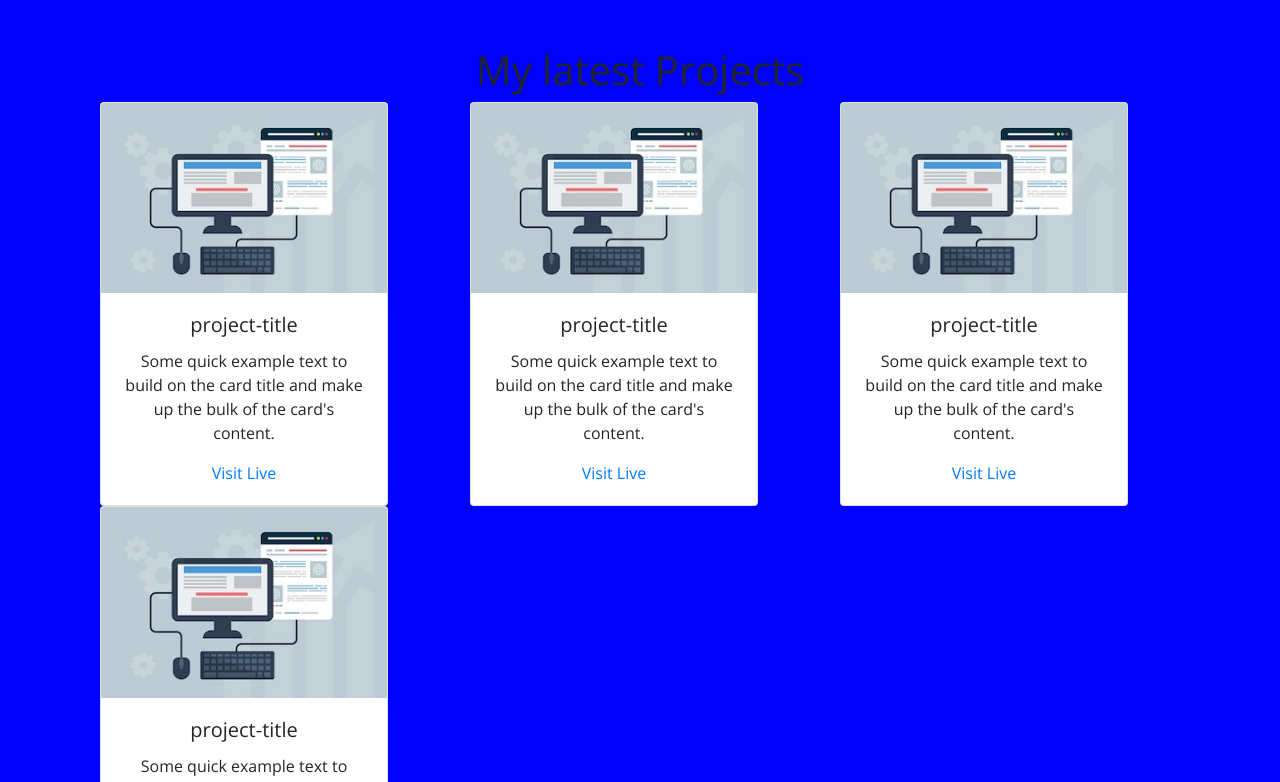
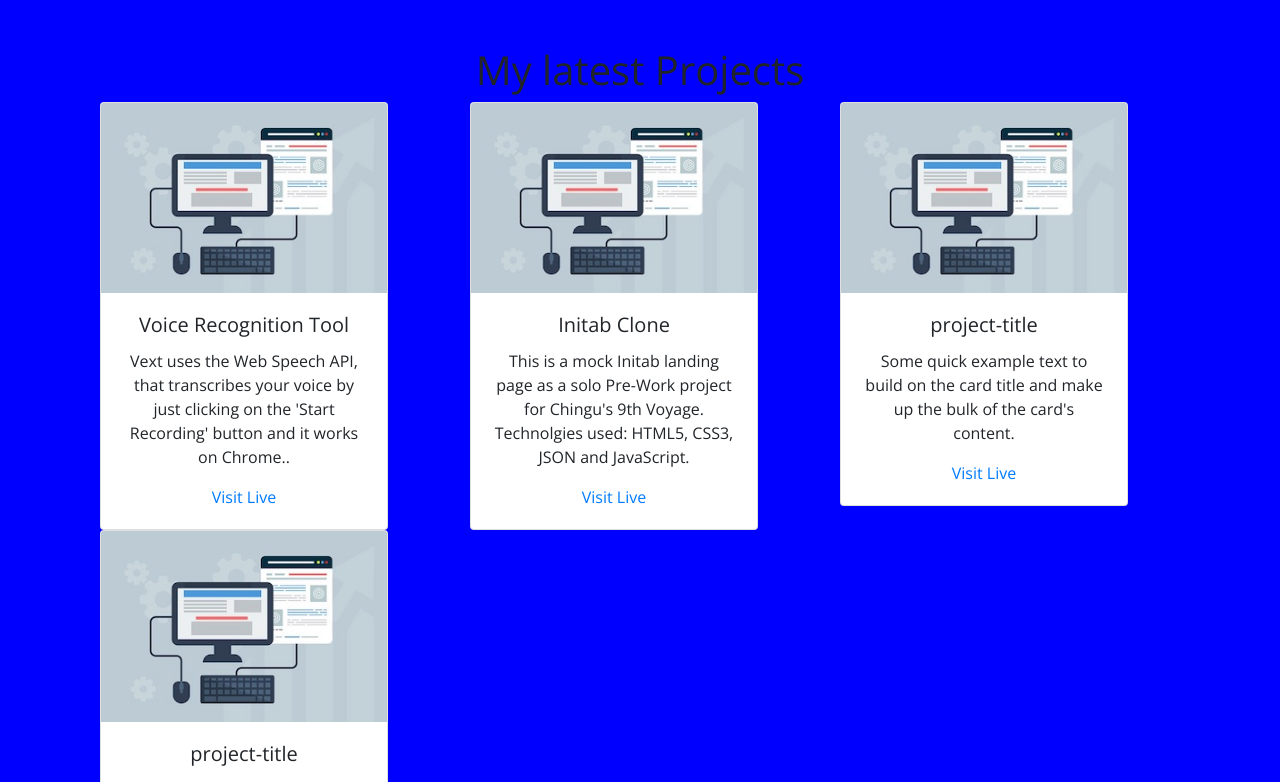
Before and after one commit to Hemlatab/portfolio-v2, a React (Create React App) app: page / in a window 1280 px wide. Shown: the part 858-1640 px from the top of the page. Built offline with nearby package versions, Linux system fonts and the light colour scheme.

Commit message:
Add styles

```diff
--- a/src/Components/Footer/Footer.css
+++ b/src/Components/Footer/Footer.css
@@ -32,20 +32,20 @@ ul .social{
 ul li .fa-github-alt{
     color:white;
     background-color: #3f5995;
-    padding:7px 5px;
+    padding:10px 15px;
     border-radius: 50%
   }
 
   ul li .fa-linkedin-in{
     color:white;
     background-color: #177faf;
-    padding:7px 5px;
+    padding:10px 15px;
     border-radius: 50%
   }
   ul li .fa-twitter{
     color:white;
     background-color: #23aae9;
-    padding:7px 5px;
+    padding:10px 15px;
     border-radius: 50%
   }
   .github-footer{
--- a/src/Components/Portfolio/Portfolio.js
+++ b/src/Components/Portfolio/Portfolio.js
@@ -1,13 +1,10 @@
 import React from "react";
 import "./Portfolio.css";
-import { Card,Row,Col,Container } from "react-bootstrap";
+import { Card, Row, Col, Container } from "react-bootstrap";
 import ProjectImage from "../../images/project.jpg";
 
-
 const ProjectCard = props => {
-
   return (
-
     <Card style={{ width: "18rem" }}>
       <Card.Img variant="top" src={props.imageSrc} />
       <Card.Body>
@@ -29,9 +26,19 @@ const Portfolio = () => {
           <Col>
             <ProjectCard
               imageSrc={ProjectImage}
-      title="project-title"
-      text="Some quick example text to build on the card title and make up the bulk of the card's content."
-      link="#"/>
+              title="Voice Recognition Tool"
+              text="Vext uses the Web Speech API, that transcribes your voice by just clicking on the 'Start Recording' button and it works on Chrome.."
+              link=" http://chingu-v9-geckos-04.netlify.com"
+            />
+          </Col>
+
+          <Col>
+            <ProjectCard
+              imageSrc={ProjectImage}
+              title="Initab Clone"
+              text=" This is a mock Initab landing page as a solo Pre-Work project for Chingu's 9th Voyage. Technolgies used: HTML5, CSS3, JSON and JavaScript."
+              link="https://hemlatab.github.io/-Landing-Page---Initab/"
+            />
           </Col>
 
           <Col>
@@ -39,7 +46,8 @@ const Portfolio = () => {
               imageSrc={ProjectImage}
               title="project-title"
               text="Some quick example text to build on the card title and make up the bulk of the card's content."
-      link="#"/>
+              link="#"
+            />
           </Col>
 
           <Col>
@@ -47,20 +55,11 @@ const Portfolio = () => {
               imageSrc={ProjectImage}
               title="project-title"
               text="Some quick example text to build on the card title and make up the bulk of the card's content."
-      link="#"/>
+              link="#"
+            />
           </Col>
-
-        <Col>
-        <ProjectCard
-      imageSrc={ProjectImage}
-      title="project-title"
-      text="Some quick example text to build on the card title and make up the bulk of the card's content."
-      link="#"/>
-        </Col>
-
         </Row>
       </Container>
-
     </section>
   );
 };
```
Lines whose indentation alone changed are shown as unchanged.
